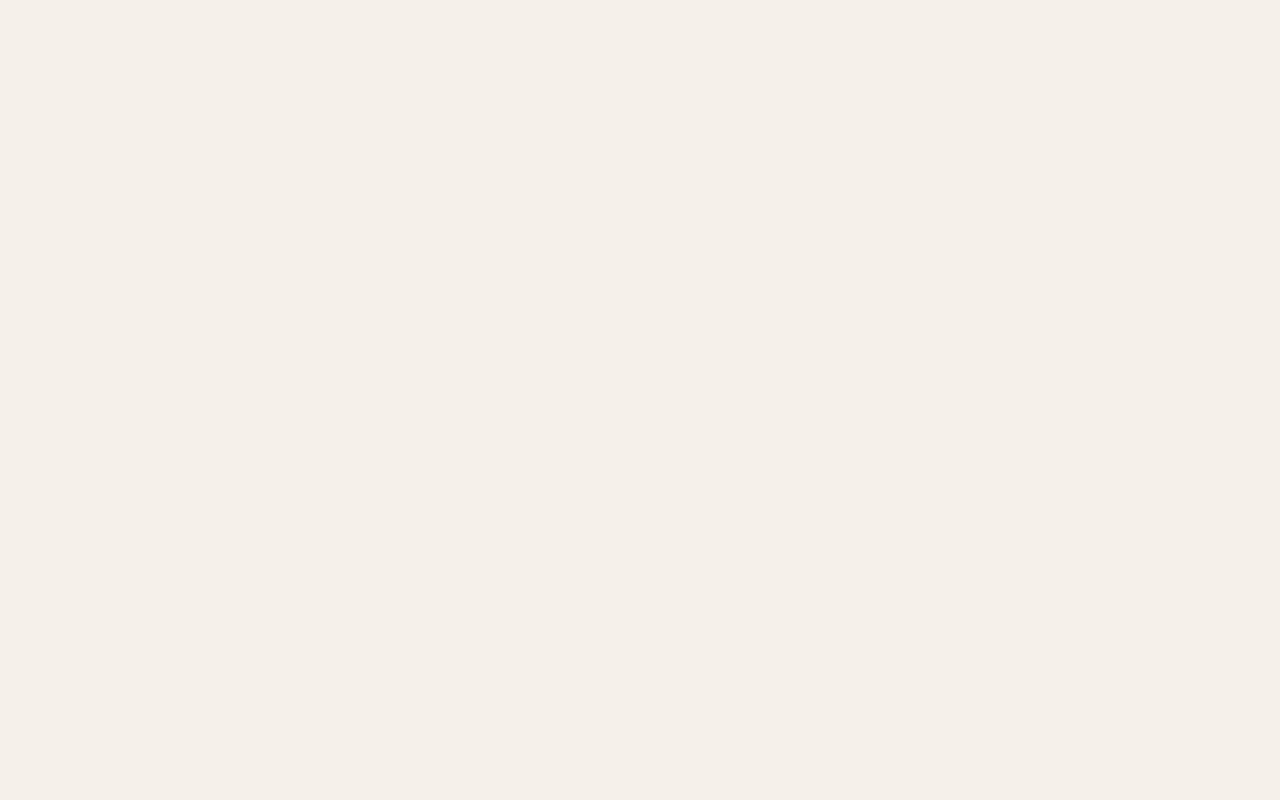
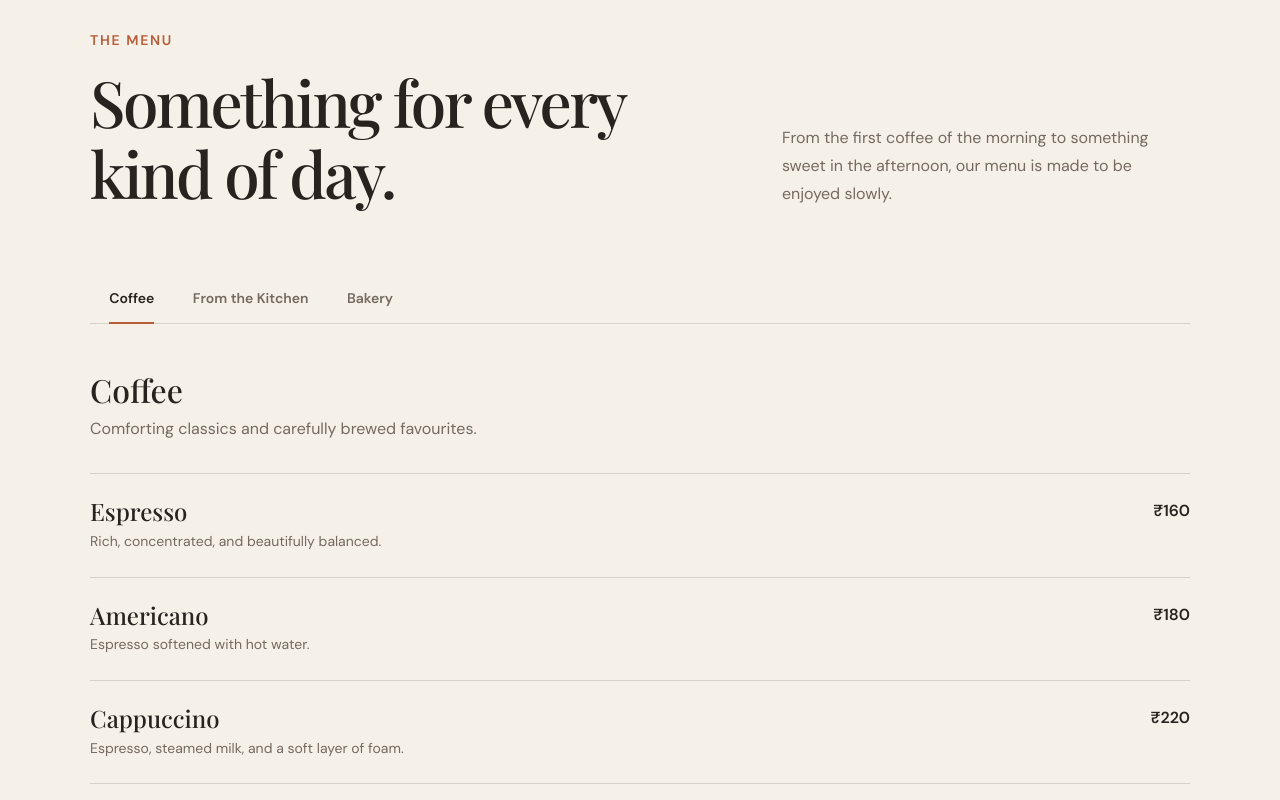
Before and after one commit to wlfparth27/mitti-and-bean, a React (Vite) app in the folder client/: page / in a window 1280 px wide. Shown: the part 1940-2740 px from the top of the page. Before the commit the page ends 1839 px from the top, so only its background shows below. Built offline with nearby package versions, Linux system fonts and the light colour scheme; a web font is replaced by a local one.

Commit message:
feat: add dynamic menu section

```diff
--- /dev/null
+++ b/client/src/components/common/MenuSection.css
@@ -0,0 +1,207 @@
+.menu-section {
+  padding-block: var(--space-10);
+  background: var(--color-background);
+}
+
+.menu-section__inner {
+  max-width: 1100px;
+}
+
+.menu-section__header {
+  display: grid;
+  grid-template-columns: 1fr 0.65fr;
+  gap: var(--space-8);
+
+  align-items: end;
+}
+
+.menu-section__eyebrow {
+  display: inline-block;
+  margin-bottom: var(--space-4);
+
+  color: var(--color-accent);
+
+  font-size: var(--text-sm);
+  font-weight: 600;
+  letter-spacing: 0.12em;
+  text-transform: uppercase;
+}
+
+.menu-section__title {
+  max-width: 700px;
+
+  font-size: clamp(2.75rem, 5vw, 4.5rem);
+  letter-spacing: -0.04em;
+}
+
+.menu-section__intro {
+  color: var(--color-text-muted);
+
+  font-size: var(--text-base);
+  line-height: 1.75;
+}
+
+.menu-section__tabs {
+  display: flex;
+  flex-wrap: wrap;
+  gap: 0;
+
+  margin-top: var(--space-8);
+
+  border-bottom: 1px solid var(--border-subtle);
+}
+
+.menu-section__tab {
+  position: relative;
+
+  padding: 0.9rem 1.2rem;
+
+  background: transparent;
+  border: 0;
+
+  color: var(--color-text-muted);
+
+  font-family: inherit;
+  font-size: var(--text-sm);
+  font-weight: 600;
+
+  cursor: pointer;
+
+  transition:
+    color var(--transition-fast),
+    background var(--transition-fast);
+}
+
+.menu-section__tab:hover {
+  color: var(--color-text);
+}
+
+.menu-section__tab--active {
+  color: var(--color-text);
+}
+
+.menu-section__tab--active::after {
+  content: "";
+
+  position: absolute;
+  left: 1.2rem;
+  right: 1.2rem;
+  bottom: -1px;
+
+  height: 2px;
+
+  background: var(--color-accent);
+}
+
+.menu-section__category {
+  padding-top: var(--space-7);
+}
+
+.menu-section__category-header {
+  margin-bottom: var(--space-6);
+}
+
+.menu-section__category-header h3 {
+  font-family: var(--font-display);
+  font-size: var(--text-2xl);
+}
+
+.menu-section__category-header p {
+  margin-top: var(--space-2);
+
+  color: var(--color-text-muted);
+}
+
+.menu-section__items {
+  border-top: 1px solid var(--border-subtle);
+}
+
+.menu-item {
+  display: flex;
+  align-items: flex-start;
+  justify-content: space-between;
+  gap: var(--space-6);
+
+  padding-block: var(--space-5);
+
+  border-bottom: 1px solid var(--border-subtle);
+}
+
+.menu-item__content {
+  min-width: 0;
+}
+
+.menu-item__name {
+  font-family: var(--font-display);
+  font-size: var(--text-xl);
+  font-weight: 500;
+}
+
+.menu-item__description {
+  max-width: 620px;
+
+  margin-top: 0.35rem;
+
+  color: var(--color-text-muted);
+
+  font-size: var(--text-sm);
+  line-height: 1.6;
+}
+
+.menu-item__price {
+  flex-shrink: 0;
+
+  color: var(--color-text);
+
+  font-size: var(--text-base);
+  font-weight: 600;
+}
+
+
+/* =================================
+   Responsive
+   ================================= */
+
+@media (max-width: 900px) {
+  .menu-section__header {
+    grid-template-columns: 1fr;
+    gap: var(--space-4);
+  }
+}
+
+@media (max-width: 767px) {
+  .menu-section {
+    padding-block: var(--space-8);
+  }
+
+  .menu-section__tabs {
+    overflow-x: auto;
+    flex-wrap: nowrap;
+
+    scrollbar-width: none;
+  }
+
+  .menu-section__tabs::-webkit-scrollbar {
+    display: none;
+  }
+
+  .menu-section__tab {
+    flex-shrink: 0;
+  }
+
+  .menu-item {
+    gap: var(--space-4);
+  }
+
+  .menu-item__name {
+    font-size: var(--text-lg);
+  }
+
+  .menu-item__description {
+    font-size: 0.85rem;
+  }
+
+  .menu-item__price {
+    font-size: var(--text-sm);
+  }
+}
--- /dev/null
+++ b/client/src/components/common/MenuSection.jsx
@@ -0,0 +1,85 @@
+import { useState } from "react";
+import { menuCategories } from "../../data/menu";
+import "./MenuSection.css";
+
+function MenuSection() {
+  const [activeCategory, setActiveCategory] = useState(
+    menuCategories[0].id
+  );
+
+  const currentCategory = menuCategories.find(
+    (category) => category.id === activeCategory
+  );
+
+  return (
+    <section className="menu-section" id="menu">
+      <div className="menu-section__inner container">
+        <div className="menu-section__header">
+          <div>
+            <span className="menu-section__eyebrow">
+              The Menu
+            </span>
+
+            <h2 className="menu-section__title">
+              Something for every kind of day.
+            </h2>
+          </div>
+
+          <p className="menu-section__intro">
+            From the first coffee of the morning to something sweet
+            in the afternoon, our menu is made to be enjoyed slowly.
+          </p>
+        </div>
+
+        <div className="menu-section__tabs" role="tablist">
+          {menuCategories.map((category) => (
+            <button
+              key={category.id}
+              className={`menu-section__tab ${
+                activeCategory === category.id
+                  ? "menu-section__tab--active"
+                  : ""
+              }`}
+              type="button"
+              role="tab"
+              aria-selected={activeCategory === category.id}
+              onClick={() => setActiveCategory(category.id)}
+            >
+              {category.name}
+            </button>
+          ))}
+        </div>
+
+        <div className="menu-section__category">
+          <div className="menu-section__category-header">
+            <h3>{currentCategory.name}</h3>
+
+            <p>{currentCategory.description}</p>
+          </div>
+
+          <div className="menu-section__items">
+            {currentCategory.items.map((item) => (
+              <article className="menu-item" key={item.id}>
+                <div className="menu-item__content">
+                  <h4 className="menu-item__name">
+                    {item.name}
+                  </h4>
+
+                  <p className="menu-item__description">
+                    {item.description}
+                  </p>
+                </div>
+
+                <span className="menu-item__price">
+                  ₹{item.price}
+                </span>
+              </article>
+            ))}
+          </div>
+        </div>
+      </div>
+    </section>
+  );
+}
+
+export default MenuSection;
--- /dev/null
+++ b/client/src/data/menu.js
@@ -0,0 +1,97 @@
+export const menuCategories = [
+  {
+    id: "coffee",
+    name: "Coffee",
+    description: "Comforting classics and carefully brewed favourites.",
+    items: [
+      {
+        id: "espresso",
+        name: "Espresso",
+        description: "Rich, concentrated, and beautifully balanced.",
+        price: 160,
+      },
+      {
+        id: "americano",
+        name: "Americano",
+        description: "Espresso softened with hot water.",
+        price: 180,
+      },
+      {
+        id: "cappuccino",
+        name: "Cappuccino",
+        description: "Espresso, steamed milk, and a soft layer of foam.",
+        price: 220,
+      },
+      {
+        id: "latte",
+        name: "Café Latte",
+        description: "Smooth espresso with silky steamed milk.",
+        price: 240,
+      },
+      {
+        id: "mocha",
+        name: "Mocha",
+        description: "Espresso, chocolate, and steamed milk.",
+        price: 260,
+      },
+    ],
+  },
+
+  {
+    id: "food",
+    name: "From the Kitchen",
+    description: "Simple, satisfying food made for slow mornings and long conversations.",
+    items: [
+      {
+        id: "avocado-toast",
+        name: "Avocado Toast",
+        description: "Sourdough, smashed avocado, herbs, and chilli.",
+        price: 320,
+      },
+      {
+        id: "eggs-toast",
+        name: "Eggs on Toast",
+        description: "Soft eggs, toasted sourdough, and house seasoning.",
+        price: 280,
+      },
+      {
+        id: "grilled-sandwich",
+        name: "Grilled Cheese",
+        description: "Golden sourdough with melted cheese and herbs.",
+        price: 300,
+      },
+      {
+        id: "pancakes",
+        name: "House Pancakes",
+        description: "Fluffy pancakes served with seasonal toppings.",
+        price: 340,
+      },
+    ],
+  },
+
+  {
+    id: "bakery",
+    name: "Bakery",
+    description: "Freshly baked treats to go with your coffee.",
+    items: [
+      {
+        id: "croissant",
+        name: "Butter Croissant",
+        description: "Flaky, buttery, and baked until golden.",
+        price: 180,
+      },
+      {
+        id: "banana-bread",
+        name: "Banana Bread",
+        description: "Moist banana bread with a lightly caramelised crust.",
+        price: 190,
+      },
+      {
+        id: "chocolate-cake",
+        name: "Chocolate Cake",
+        description: "Rich chocolate cake with a soft crumb.",
+        price: 240,
+      },
+    ],
+  },
+];
--- a/client/src/pages/Home.jsx
+++ b/client/src/pages/Home.jsx
@@ -1,5 +1,6 @@
 import Navbar from "../components/layout/Navbar";
 import StorySection from "../components/common/StorySection";
+import MenuSection from "../components/common/MenuSection";
 import "./Home.css";
 
 function Home() {
@@ -51,6 +52,8 @@ function Home() {
         </section>
 
         <StorySection />
+
+        <MenuSection />
       </main>
     </div>
   );
```
